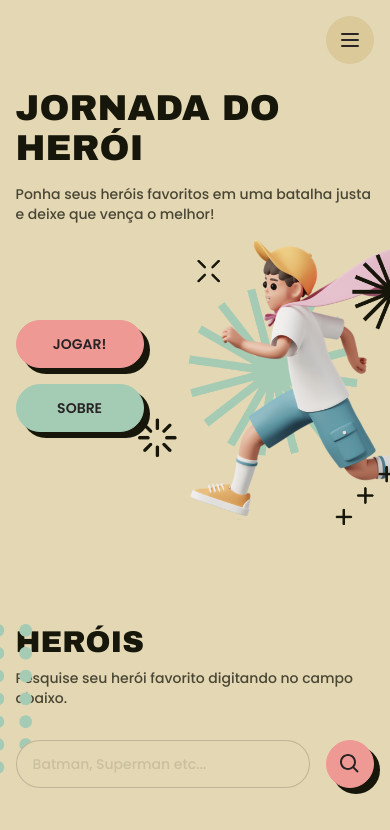
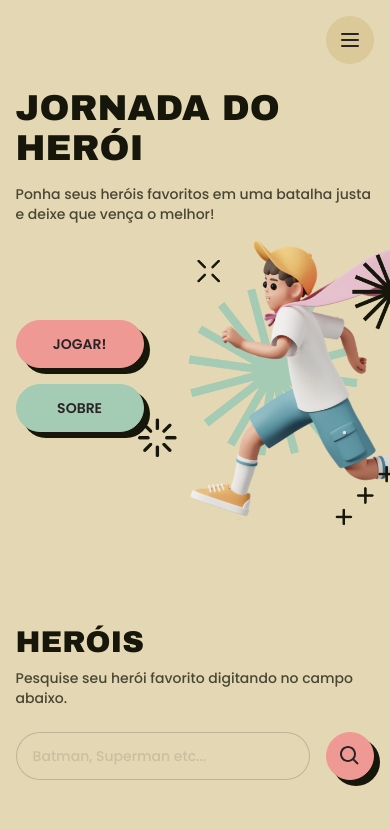
Before and after one commit to fnandesrafael/azapfy-challenge, a Next.js app: page / in a window 390 px wide. Shown: the top 830 px of the page. Built offline with nearby package versions, Linux system fonts and the light colour scheme.

Commit message:
fix: grid element in mobile version

```diff
--- a/src/app/page.tsx
+++ b/src/app/page.tsx
@@ -16,13 +16,17 @@ export default function Home() {
 
       <section className="container mb-8 mt-48 px-[4vw] md:mt-52">
         <div className="flex flex-col">
-          <h1 className="mb-2 font-head text-3xl uppercase md:text-5xl">
+          <h1 className="z-10 mb-2 font-head text-3xl uppercase md:text-5xl">
             Heróis
           </h1>
-          <p className="mb-8 text-sm opacity-75 md:text-base">
+          <p className="z-10 mb-6 text-sm opacity-75 md:text-base">
             Pesquise seu herói favorito digitando no campo abaixo.
           </p>
-          <Image src={gridElement} alt="" className="absolute left-0 w-8" />
+          <Image
+            src={gridElement}
+            alt=""
+            className="absolute left-0 mb-96 hidden w-8 md:flex"
+          />
 
           <SearchBar />
         </div>
```
